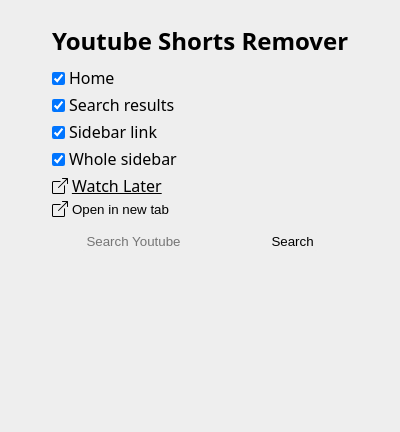
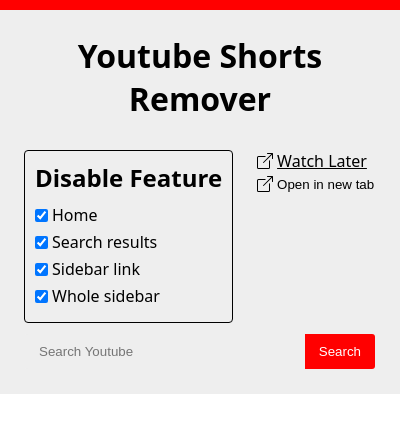
Before and after one commit to data-miner00/ytb-shorts-remover, a browser extension: page popup.html in a window 400 px wide. Drawn offline with Linux system fonts and the light colour scheme.

Commit message:
feat: Enhance styles

```diff
--- a/popup.html
+++ b/popup.html
@@ -4,10 +4,16 @@
     <meta charset="UTF-8" />
     <meta name="viewport" content="width=device-width, initial-scale=1.0" />
     <link rel="stylesheet" href="styles.css" />
+    <title>Youtube Shorts Remover</title>
   </head>
   <body>
+    <div aria-hidden="true"></div>
+    <main>
+      <h1>Youtube Shorts Remover</h1>
+
       <section id="main-section">
-      <h1>Youtube Shorts Remover</h1>
+        <div id="toggle-container">
+          <h2>Disable Feature</h2>
 
           <div class="group">
             <input name="homepage" type="checkbox" checked />
@@ -28,7 +34,9 @@
             <input name="sidebar-all" type="checkbox" checked />
             <label for="sidebar-all">Whole sidebar</label>
           </div>
+        </div>
 
+        <div id="links-container">
           <a
             class="links"
             href="https://www.youtube.com/playlist?list=WL"
@@ -50,6 +58,7 @@
             </svg>
             <label> Open in new tab </label>
           </button>
+        </div>
       </section>
 
       <section id="search-section">
@@ -62,6 +71,7 @@
           <button type="submit">Search</button>
         </form>
       </section>
+    </main>
 
     <script src="popup.js" type="text/javascript"></script>
   </body>
--- a/styles.css
+++ b/styles.css
@@ -11,10 +11,7 @@
   margin: 0;
 }
 
-body {
-  display: flex;
-  justify-content: center;
-  align-items: center;
+main {
   font-family: system-ui, -apple-system, BlinkMacSystemFont, "Segoe UI", Roboto,
     Oxygen, Ubuntu, Cantarell, "Open Sans", "Helvetica Neue", sans-serif;
   color: var(--text-color);
@@ -27,7 +24,7 @@
 
 h1 {
   text-align: center;
-  margin-bottom: 10px;
+  margin-bottom: 30px;
 }
 
 .group {
@@ -64,6 +61,8 @@
 
 #main-section {
   margin-bottom: 10px;
+  display: flex;
+  gap: 24px;
 }
 
 [name="youtube-search-form"] {
@@ -72,26 +71,44 @@
   border-radius: 4px;
   overflow: hidden;
   align-items: center;
+  justify-content: space-between;
 }
 
 [name="youtube-search-form"] input {
   border: none;
   background: none;
-  padding: 2px 4px;
-  flex-basis: 70%;
+  padding: 10px 14px;
+  flex-basis: 80%;
   display: block;
   color: var(--text-color);
   background-color: var(--background-color);
+  outline: none;
 }
 
 [name="youtube-search-form"] button {
   border: none;
   background: none;
-  padding: 2px 4px;
-  flex-basis: 30%;
+  padding: 10px 14px;
   display: block;
-  color: var(--text-color);
-  background-color: var(--background-color);
+  color: white;
+  background-color: red;
+  cursor: pointer;
+}
+
+[aria-hidden="true"] {
+  height: 10px;
+  background: red;
+  width: 100%;
+}
+
+#toggle-container {
+  border: 1px solid var(--text-color);
+  border-radius: 4px;
+  padding: 10px;
+}
+
+#toggle-container h2 {
+  margin-bottom: 10px;
 }
 
 @media (prefers-color-scheme: dark) {
```
Lines whose indentation alone changed are shown as unchanged.
